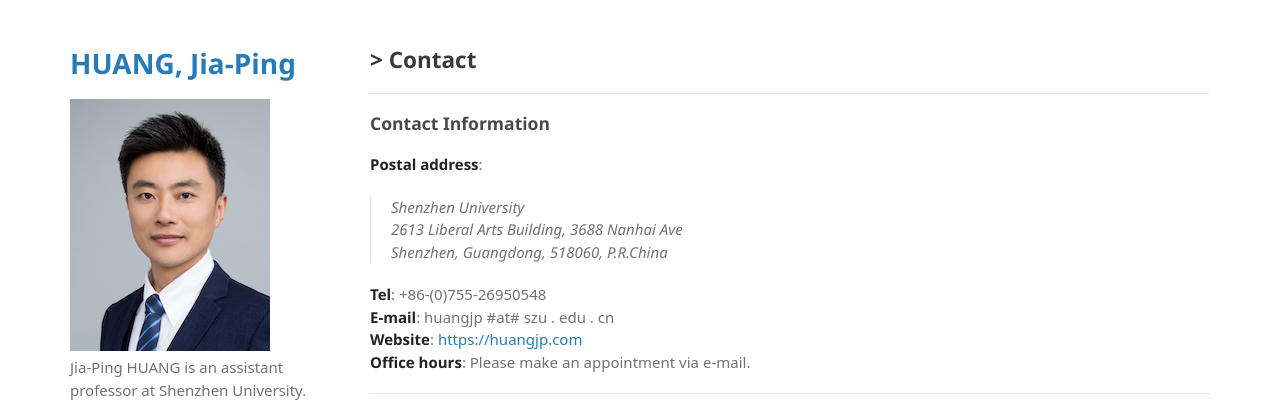
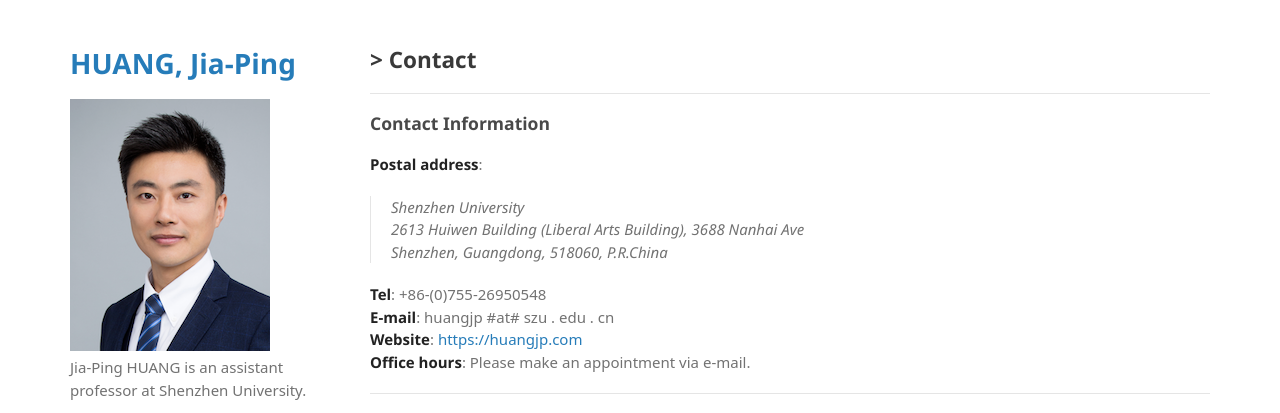
Before and after one commit to huangjp28/huangjp28.github.io, a Jekyll site: the page built from _pages/04_contact.md, in a window 1280 px wide. Shown: the top 413 px of the page. Built offline with Jekyll 4.4.1, drawn with Linux system fonts in a browser that asks for light colours; some web fonts are replaced; a script that is not in the unit is left out.

Commit message:
Update 04_contact.md

```diff
--- a/_pages/04_contact.md
+++ b/_pages/04_contact.md
@@ -10,7 +10,7 @@ permalink: /contact/
 
 **Postal address**:
 >  Shenzhen University
->  2613 Liberal Arts Building, 3688 Nanhai Ave
+>  2613 Huiwen Building (Liberal Arts Building), 3688 Nanhai Ave
 >  Shenzhen, Guangdong, 518060, P.R.China
 
 **Tel**: +86-(0)755-26950548
```
